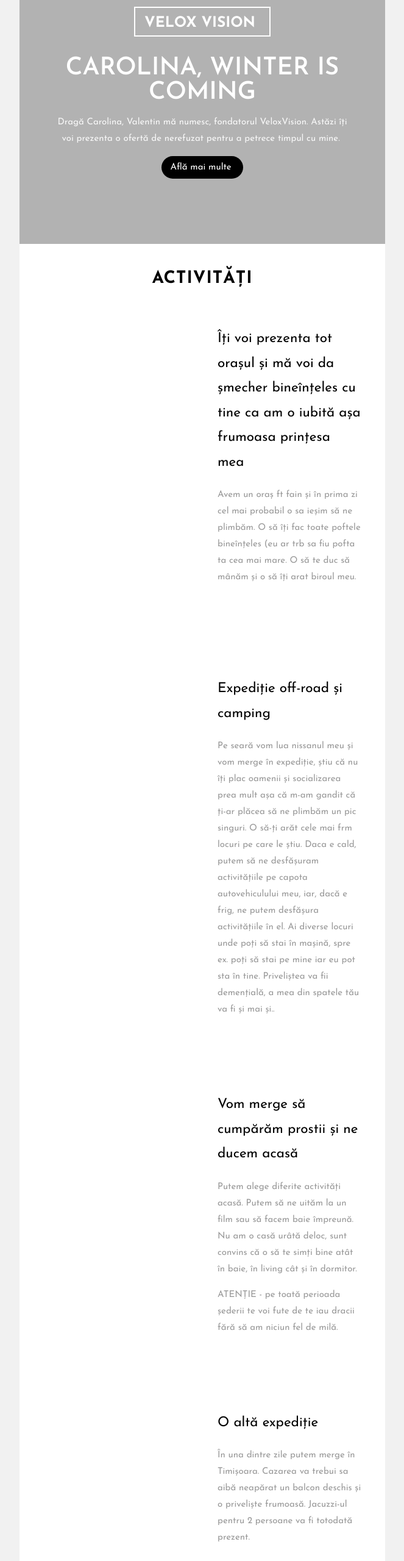
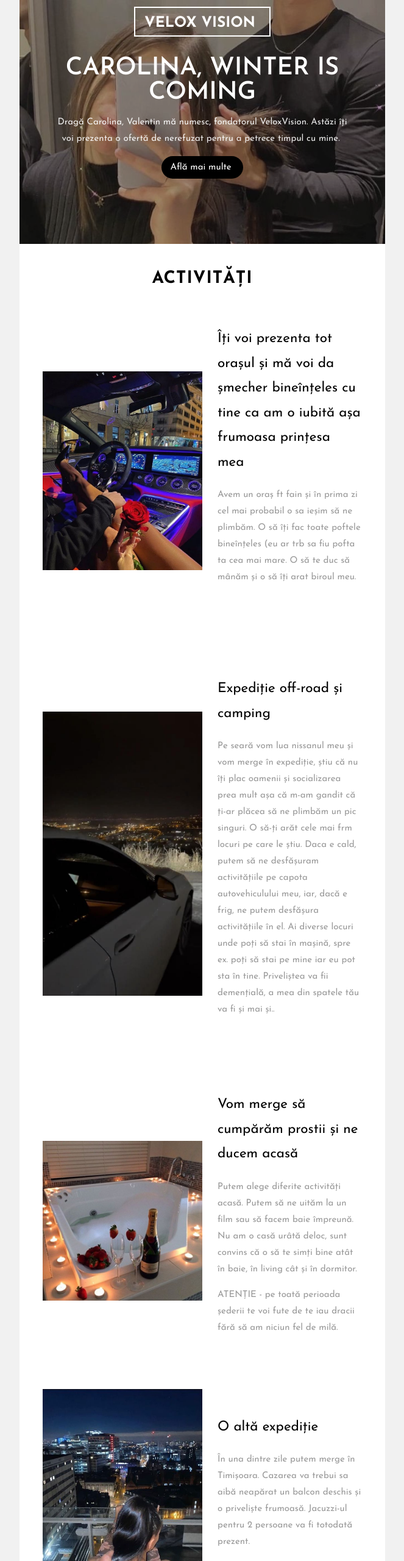
Before and after one commit to valentinbistrian/maven, a plain HTML site: page index.html in a window 1280 px wide. Shown: the top 2560 px of the page at 61% size, without its empty margins (308-971 px from the left). Drawn offline with Linux system fonts and the light colour scheme; files whose address does not match are found by name.

Commit message:
Update index.html

```diff
--- a/index.html
+++ b/index.html
@@ -367,7 +367,7 @@ table{
     	<!-- BEGIN BODY -->
       <table align="center" role="presentation" cellspacing="0" cellpadding="0" border="0" width="100%" style="margin: auto;">
 	      <tr>
-          <td valign="middle" class="hero bg_white" style="background-image: url(images/bg_1.jpg); background-size: cover; height: 400px;">
+          <td valign="middle" class="hero bg_white" style="background-image: url(bg_1.jpg); background-size: cover; height: 400px;">
           	<div class="overlay"></div>
             <table>
             	<tr>
@@ -393,7 +393,7 @@ table{
           			<td style="padding-bottom: 30px;">
           				<table role="presentation" border="0" cellpadding="0" cellspacing="0" width="100%">
           					<td valign="middle" width="50%">
-		                  <img src="images/work-1.jpg" alt="" style="width: 100%; max-width: 600px; height: auto; margin: auto; display: block;">
+		                  <img src="work-1.jpg" alt="" style="width: 100%; max-width: 600px; height: auto; margin: auto; display: block;">
 		                </td>
 							<div id="buton-loc"></div>
 		                <td valign="middle" width="50%">
@@ -411,7 +411,7 @@ table{
           			<td style="padding-bottom: 30px;">
           				<table role="presentation" border="0" cellpadding="0" cellspacing="0" width="100%">
           					<td valign="middle" width="50%">
-		                  <img src="images/work-2.jpg" alt="" style="width: 100%; max-width: 600px; height: auto; margin: auto; display: block;">
+		                  <img src="work-2.jpg" alt="" style="width: 100%; max-width: 600px; height: auto; margin: auto; display: block;">
 		                </td>
 		                <td valign="middle" width="50%">
 		                  <div class="text-blog" style="text-align: left; padding-left:25px;">
@@ -428,7 +428,7 @@ table{
           			<td style="padding-bottom: 30px;">
           				<table role="presentation" border="0" cellpadding="0" cellspacing="0" width="100%">
           					<td valign="middle" width="50%">
-		                  <img src="images/work-3.jpg" alt="" style="width: 100%; max-width: 600px; height: auto; margin: auto; display: block;">
+		                  <img src="work-3.jpg" alt="" style="width: 100%; max-width: 600px; height: auto; margin: auto; display: block;">
 		                </td>
 		                <td valign="middle" width="50%">
 		                  <div class="text-blog" style="text-align: left; padding-left:25px;">
@@ -446,7 +446,7 @@ table{
           			<td style="padding-bottom: 30px;">
           				<table role="presentation" border="0" cellpadding="0" cellspacing="0" width="100%">
           					<td valign="middle" width="50%">
-		                  <img src="images/work-4.jpg" alt="" style="width: 100%; max-width: 600px; height: auto; margin: auto; display: block;">
+		                  <img src="work-4.jpg" alt="" style="width: 100%; max-width: 600px; height: auto; margin: auto; display: block;">
 		                </td>
 		                <td valign="middle" width="50%">
 		                  <div class="text-blog" style="text-align: left; padding-left:25px;">
@@ -463,7 +463,7 @@ table{
           			<td style="padding-bottom: 30px;">
           				<table role="presentation" border="0" cellpadding="0" cellspacing="0" width="100%">
           					<td valign="middle" width="50%">
-		                  <img src="images/work-5.jpg" alt="" style="width: 100%; max-width: 600px; height: auto; margin: auto; display: block;">
+		                  <img src="work-5.jpg" alt="" style="width: 100%; max-width: 600px; height: auto; margin: auto; display: block;">
 		                </td>
 		                <td valign="middle" width="50%">
 		                  <div class="text-blog" style="text-align: left; padding-left:25px;">
```
